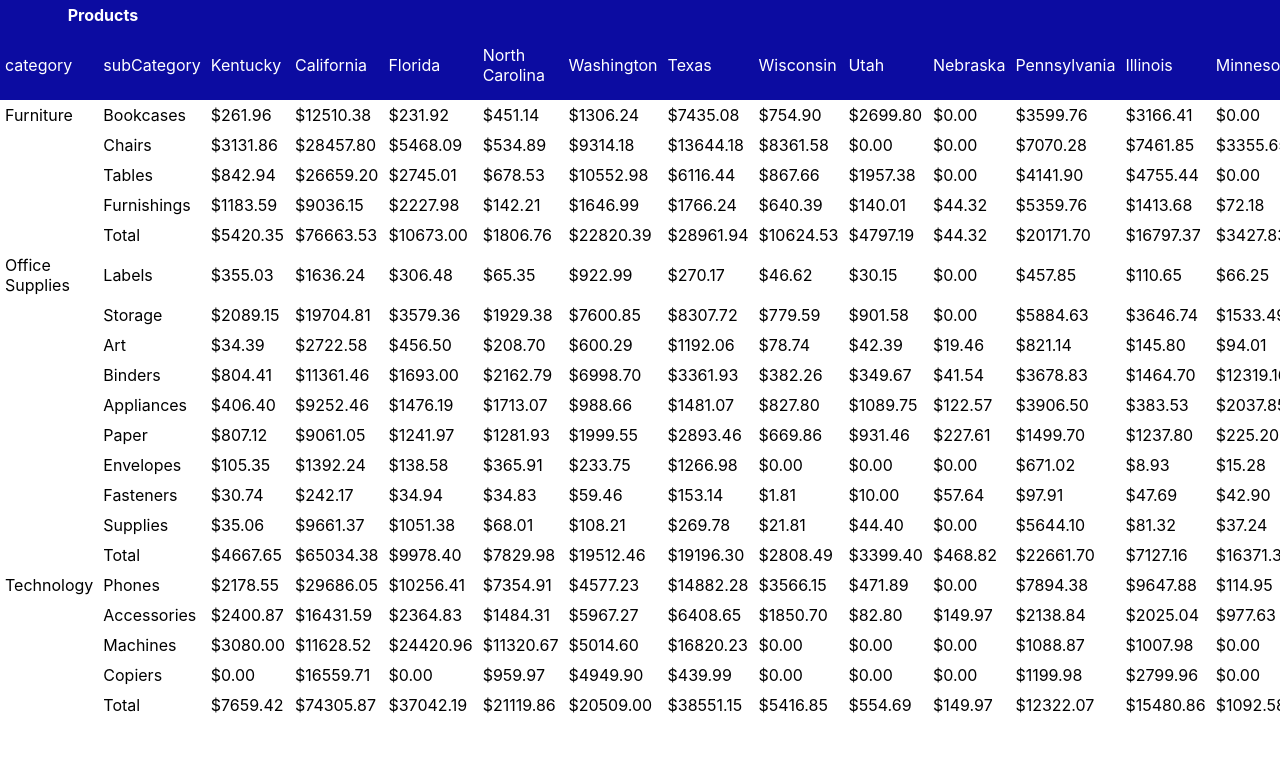
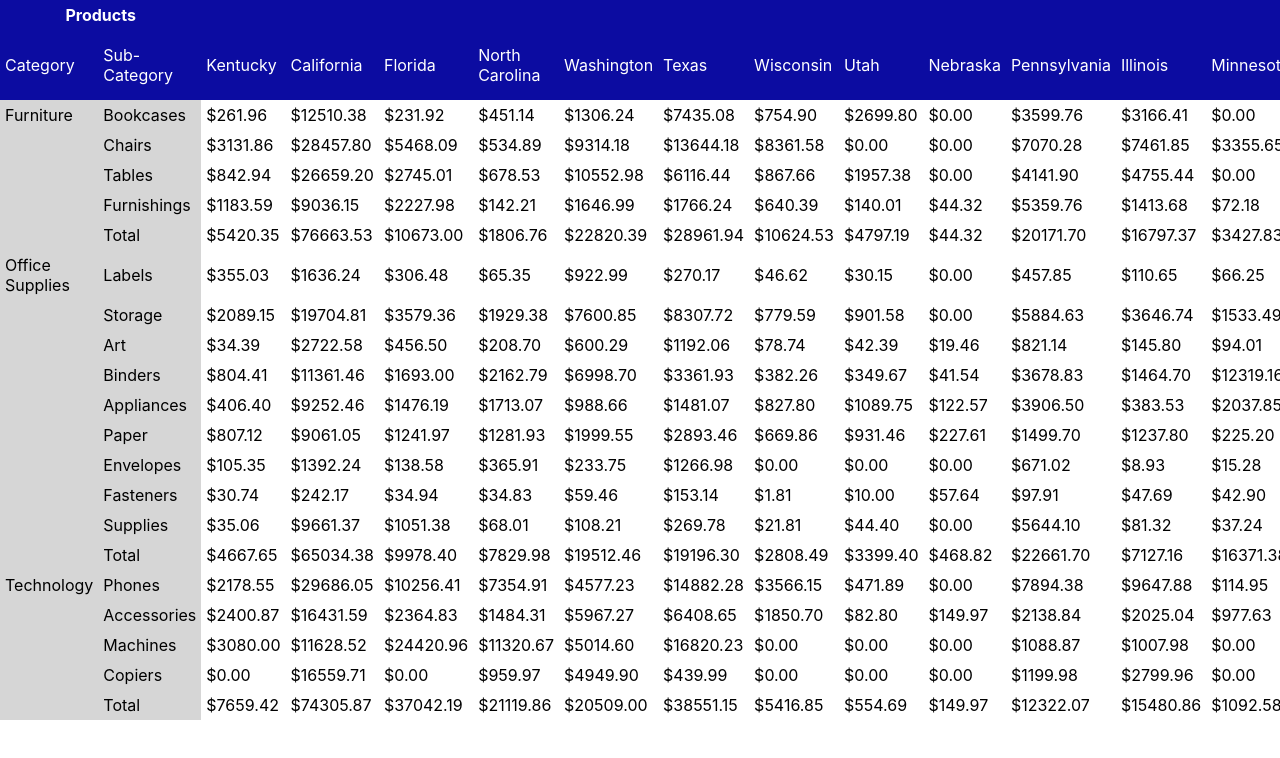
Before and after one commit to 7CelticNinja7/pivot-table, a React (Create React App) app: page / in a window 1280 px wide. Shown: the top 758 px of the page. Built offline with nearby package versions, Linux system fonts and the light colour scheme.

Commit message:
added some css and category formatting

```diff
--- a/src/App.css
+++ b/src/App.css
@@ -3,6 +3,9 @@
   color: white;
 }
 
+.dimension-cell {
+  background-color: rgb(214, 214, 214);
+}
 
 table {
   border-collapse: collapse;
--- a/src/App.js
+++ b/src/App.js
@@ -4,7 +4,36 @@ import PivotTable from './Components/PivotTable';
 
 function App() {
   const rowDimensions = ["category", "subCategory"];
-  console.log("🚀 ~ file: App.js:3 ~ sales:", sales)
+
+  const rowDimensionsDisplayNames = [
+   { value: "orderId", display: "Order ID" },
+   { value: "orderDate", display: "Order Date" },
+   { value: "shipDate", display: "Ship Date" },
+   { value: "shipMode", display: "Ship Mode" },
+   { value: "customerId", display: "Customer ID" },
+   { value: "customerName", display: "Customer Name" },
+   { value: "segment", display: "Segment" },
+   { value: "country", display: "Country" },
+   { value: "city", display: "City" },
+   { value: "state", display: "State" },
+   { value: "postalCode", display: "Postal Code" },
+   { value: "region", display: "Region" },
+   { value: "productId", display: "Product ID" },
+   { value: "category", display: "Category" },
+   { value: "subCategory", display: "Sub-Category" },
+   { value: "productName", display: "Product Name" },
+   { value: "sales", display: "Sales" },
+   { value: "quantity", display: "Quantity" },
+   { value: "discount", display: "Discount" },
+   { value: "profit", display: "Profit" },
+  ]
+
+  const rowDimensionsToDisplay = rowDimensions.map(rowDimension => {
+    const dimensionToDisplay = rowDimensionsDisplayNames.filter(dimension => {
+      return dimension.value === rowDimension;
+    })
+    return dimensionToDisplay[0].display;
+  })
 
   const states = Array.from(new Set(sales.map(saleItem => {
     return saleItem.state;
@@ -45,7 +74,7 @@ function App() {
   const pivotTableProps = {
     MappedCategories: mappedCategories,
     States: states,
-    RowDimensions: rowDimensions,
+    RowDimensions: rowDimensionsToDisplay,
   }
 
   return (
--- a/src/Components/Metric.js
+++ b/src/Components/Metric.js
@@ -1,5 +1,4 @@
 function Metric(props) {
-    console.log("🚀 ~ file: Metric.js:2 ~ Metric ~ props:", props)
     const formatMoney = (saleAmount) => {
       return "$" + saleAmount.toFixed(2);
     }
--- a/src/Components/PivotTable.js
+++ b/src/Components/PivotTable.js
@@ -1,7 +1,6 @@
 import RowDimension from "./RowDimension";
 
 function PivotTable(props) {
-    console.log("🚀 ~ file: PivotTable.js:4 ~ PivotTable ~ props:", props)
     return (
         <table>
             <thead>
--- a/src/Components/RowDimension.js
+++ b/src/Components/RowDimension.js
@@ -1,17 +1,14 @@
 import Metric from "./Metric";
 function RowDimension(props) {
-    console.log("🚀 ~ file: RowDimension.js:3 ~ RowDimension ~ props:", props)
     let subCategories = Object.keys(props);
     subCategories.splice(0,1);
-    console.log("🚀 ~ file: RowDimension.js:5 ~ RowDimension ~ subCategories:", subCategories)
     return subCategories.map((subCategoryString, index) => {
         const stateStrings = Object.keys(props[subCategoryString]);
-        console.log("🚀 ~ file: RowDimension.js:11 ~ subCategories.map ~ index:", index)
         if (index === 0) {
             return (
                 <tr>
-                    <td>{ props.mainCategory }</td>
-                    <td key={subCategoryString}>{subCategoryString}</td>
+                    <td class="dimension-cell">{ props.mainCategory }</td>
+                    <td class="dimension-cell" key={subCategoryString}>{subCategoryString}</td>
                     {
                         stateStrings.map(state => {
                             return <Metric stateSales={props[subCategoryString][state]}></Metric>
@@ -22,8 +19,8 @@ function RowDimension(props) {
         } else {
             return (
                 <tr>
-                    <td></td>
-                    <td key={subCategoryString}>{subCategoryString}</td>
+                    <td class="dimension-cell"></td>
+                    <td class="dimension-cell" key={subCategoryString}>{subCategoryString}</td>
                     {
                         stateStrings.map(state => {
                             return <Metric stateSales={props[subCategoryString][state]}></Metric>
```
Also changed, not shown: src/Components/ColumnDimension-grid.js (deleted, +0 -18 lines), src/Components/Metric-grid.js (deleted, +0 -10 lines), src/Components/PivotTable-grid.js (deleted, +0 -33 lines), src/Components/RowDimension-grid.js (deleted, +0 -15 lines).
